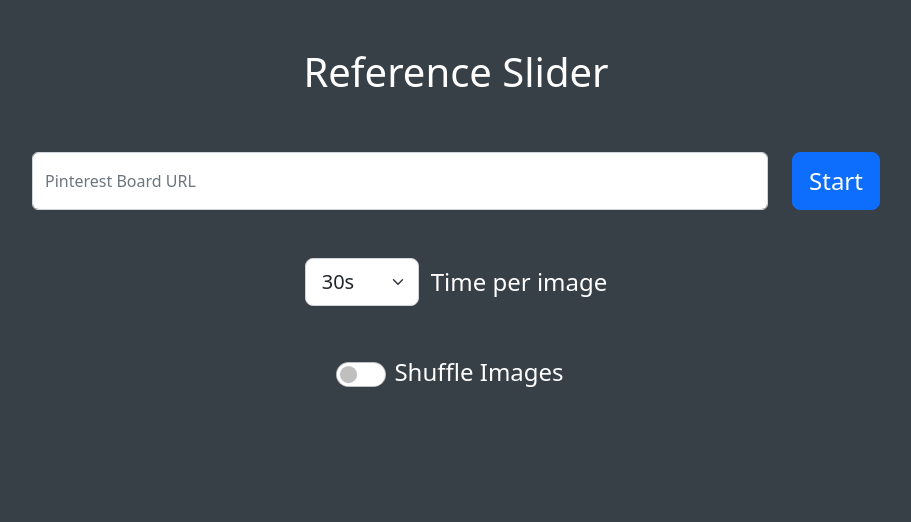
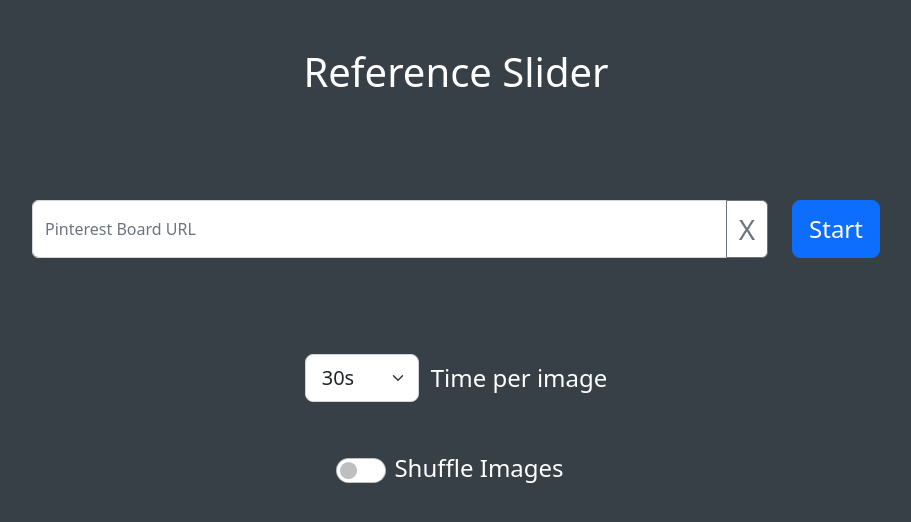
Before and after one commit to Mathboss42/reference-slider, a Vue app: page / in a window 1280 px wide. Shown: the top 522 px of the page, without its empty margins (184-1095 px from the left). Built offline with nearby package versions, Linux system fonts and the light colour scheme.

Commit message:
Set up input functionality

```diff
--- a/src/App.vue
+++ b/src/App.vue
@@ -6,11 +6,31 @@ import { ref } from 'vue';
 
 const isSessionStarted = ref(false);
 const time = ref(0.5);
+const URL = ref(null);
 
 
-function onClickStart() {
-	isSessionStarted.value = true;
-	console.log('ghell');
+function onClickStart(e) {
+	const formData = new FormData(e.target)
+    let newURL;
+    // eslint-disable-next-line no-unused-vars
+    for (const [name, value] of formData) {
+        newURL = value;
+    }
+	e.target.reset();
+
+	if (newURL) {
+		URL.value = newURL;
+		isSessionStarted.value = true;
+	} else if (URL.value) {
+		isSessionStarted.value = true;
+	} else {
+		alert('Please specify a URL to get images from.');
+	}
+}
+
+function clearUrlInput() {
+	console.log('asd')
+	URL.value = '';
 }
 
 function updateTime(e) {
@@ -22,11 +42,25 @@ function updateTime(e) {
 function quit() {
 	isSessionStarted.value = false;
 }
+
+function onChangeInput(e) {
+	URL.value = e.target.value;
+}
 </script>
 
 <template>
-	<StartMenu v-if="!isSessionStarted" :on-click-start="onClickStart" :on-change-time="updateTime"/>
-	<SessionScreen v-else :on-quit="quit"/>
+	<StartMenu
+		v-if="!isSessionStarted"
+		:on-click-start="onClickStart"
+		:on-change-time="updateTime"
+		:url="URL"
+		:on-clear-url-input="clearUrlInput"
+		:on-change-input="onChangeInput"
+	/>
+	<SessionScreen
+		v-else
+		:on-quit="quit"
+	/>
 </template>
 
 <style scoped>
--- /dev/null
+++ b/src/assets/images.js
@@ -0,0 +1,10 @@
+const images = [
+    'https://i.pinimg.com/originals/d3/45/f7/d345f7384e692df53bf3b92aa03ff658.jpg',
+    'https://i.pinimg.com/originals/61/46/ea/6146eadcfb355f563d38e58f0882d162.jpg',
+    'https://i.pinimg.com/originals/1f/a3/0a/1fa30aee950861ebb03a07f037a5d399.jpg',
+    'https://i.pinimg.com/originals/5c/5f/46/5c5f467ae762419c60aaf1300e5dd397.jpg',
+    'https://i.pinimg.com/originals/ba/4b/60/ba4b60ad8f3e32256eb5e89b60822c72.png',
+    'https://i.pinimg.com/originals/34/5b/d2/345bd2e5cf534334bdc249bd4a90459d.jpg',
+]
+
+export default images;
--- a/src/components/SessionScreen.vue
+++ b/src/components/SessionScreen.vue
@@ -1,5 +1,6 @@
 <script setup>
 import { defineProps } from 'vue';
+import images from '../assets/images';
 
 // eslint-disable-next-line no-unused-vars
 const props = defineProps({
--- a/src/components/StartMenu.vue
+++ b/src/components/StartMenu.vue
@@ -1,11 +1,13 @@
 <script setup>
 import { defineProps } from 'vue';
-
 
 // eslint-disable-next-line no-unused-vars
 const props = defineProps({
 	onClickStart: Function,
-	onChangeTime: Function
+	onChangeTime: Function,
+	url: String,
+	onClearUrlInput: Function,
+	onChangeInput: Function,
 })
 </script>
 
@@ -16,21 +18,27 @@ const props = defineProps({
 				<h1 class="h1 text-white">Reference Slider</h1>
 			</div>
 			<div class="row justify-content-center my-5">
+				<form @submit.prevent="onClickStart">
+					<div class="row justify-content-center my-5">
 						<div class="col-8">
+							<div class="input-group">
 								<div class="form-floating">
-						<input type="email" class="form-control" id="floatingInput" placeholder="Pinterest Board URL">
+									<input type="text" class="form-control" name="url" id="floatingInput" placeholder="Pinterest Board URL" :value="url" :onchange="onChangeInput">
 									<label for="floatingInput" class="text-secondary">Pinterest Board URL</label>
+								</div>
+								<button class="btn btn-outline-secondary bg-white fs-3" type="button" id="button-addon1" :onclick="onClearUrlInput">X</button>
 							</div>
 						</div>
 						<div class="col-auto">
 							<button
-						@click="onClickStart"
 								class="btn btn-primary btn-lg fs-4"
 								id="start-button"
 							>
 								Start
 							</button>
 						</div>
+					</div>
+				</form>
 			</div>
 			<div class="row justify-content-center my-5">
 				<div class="col-auto">
@@ -77,4 +85,9 @@ main {
 #start-button {
 	height: calc(3.5rem + 2px);
 }
+
+#button-addon1:hover {
+	color: black;
+	border-color: black;
+}
 </style>
```
Lines whose indentation alone changed are shown as unchanged.
